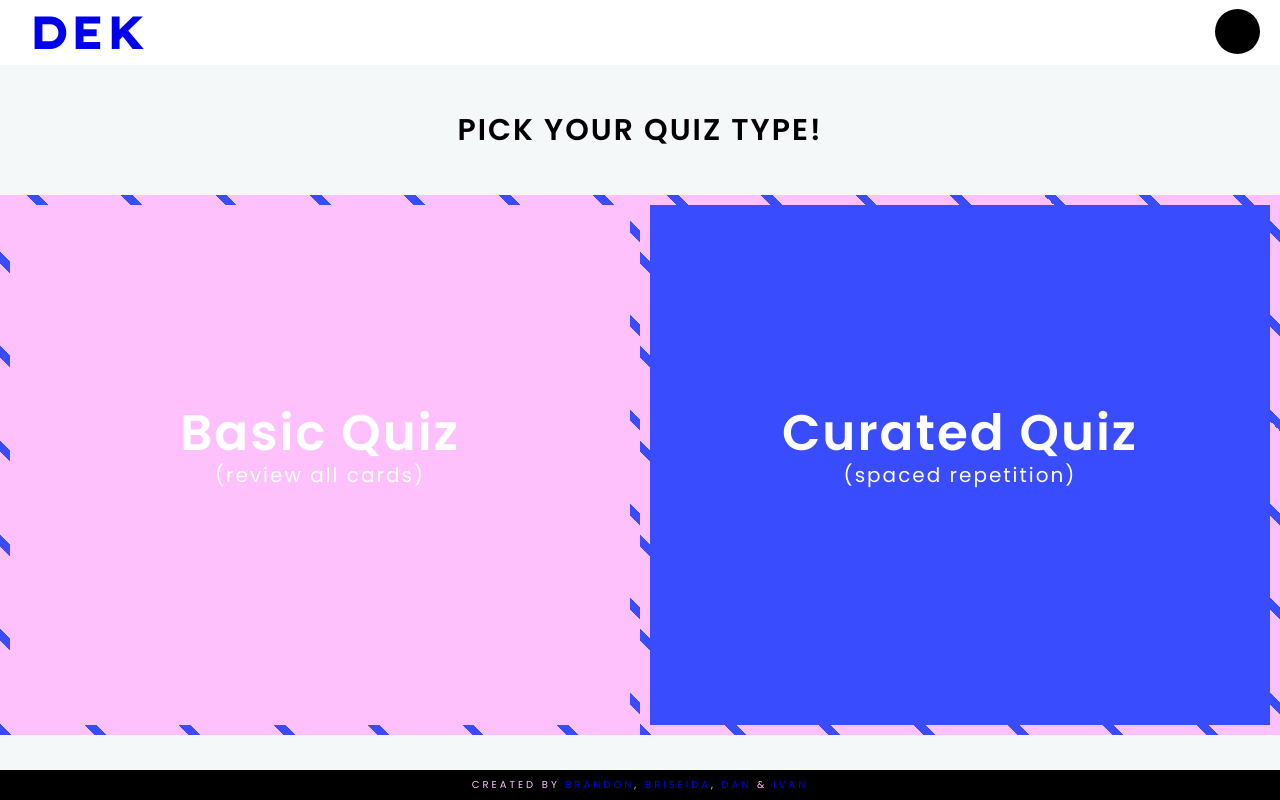
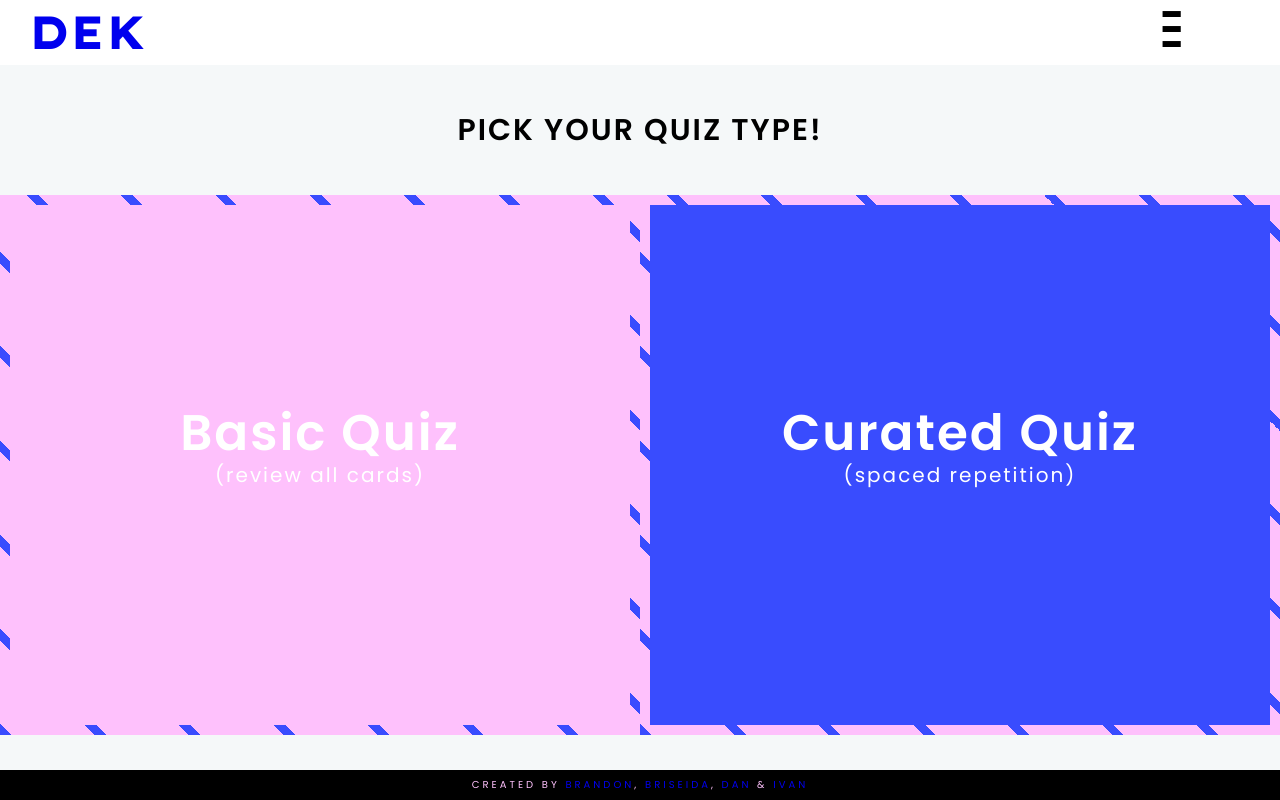
Before and after one commit to brizmon/DEK, a React (Create React App) app in the folder client/: page /pickquiztype in a window 1280 px wide. Built offline with nearby package versions, Linux system fonts and the light colour scheme.

Commit message:
add bars for navigation (#88)

```diff
--- a/client/public/index.html
+++ b/client/public/index.html
@@ -11,6 +11,7 @@
     <link rel="manifest" href="%PUBLIC_URL%/manifest.json">
     <link rel="shortcut icon" href="%PUBLIC_URL%/favicon.ico">
     <link href="https://fonts.googleapis.com/css?family=Poppins:400,600,700" rel="stylesheet">
+
     <!--
       Notice the use of %PUBLIC_URL% in the tags above.
       It will be replaced with the URL of the `public` folder during the build.
--- a/client/src/App.css
+++ b/client/src/App.css
@@ -100,20 +100,28 @@ a:focus { text-decoration: none; color: inherit; }
 .header h1 a:hover {
   color: #394cfe;
 }
+
 .nav {
-  background: black;
+/*  background: black;
   border-radius: 83px;
   width: 45px;
   height: 45px;
   margin-right: 20px;
   margin-top: 9px;
-  cursor: pointer;
+  cursor: pointer;*/
+}
+
+.bars {
+  font-weight: 900;
+  color: black;
+  font-size: 70px;
+  line-height: 15px;
 }
 
 .nav-dropdown {
   height: 100px;
   position: relative;
-  top: 68px;
+  top: 25px;
   width: 120px;
   right: 54px;
   display: flex;
--- a/client/src/components/Header.jsx
+++ b/client/src/components/Header.jsx
@@ -1,6 +1,5 @@
 import React, { Component } from 'react';
 import {Link} from 'react-router-dom';
-
 
 const Header = (props) => {
 
@@ -10,10 +9,18 @@ const Header = (props) => {
         <h1 className='header-link-to-main'><Link to="/main">DEK</Link></h1>
 
         <div className='nav'>
+
+          <div className='bars'>
+            <p>-</p>
+            <p>-</p>
+            <p>-</p>
+          </div>
+
           <div className="nav-dropdown">
             <Link className='nav-link' Link to="/userprofile">My Profile</Link>
             <Link className='nav-link' Link to="/">Log out</Link>
           </div>
+
         </div>
 
       </div>
--- a/package.json
+++ b/package.json
@@ -30,6 +30,7 @@
     "passport": "^0.4.0",
     "passport-local": "^1.0.0",
     "path": "^0.12.7",
-    "pg-promise": "^6.4.0"
+    "pg-promise": "^6.4.0",
+    "react-fontawesome": "^1.6.1"
   }
 }
```
Also changed, not shown: 2 other files (tests, documents, lock files or other folders).
